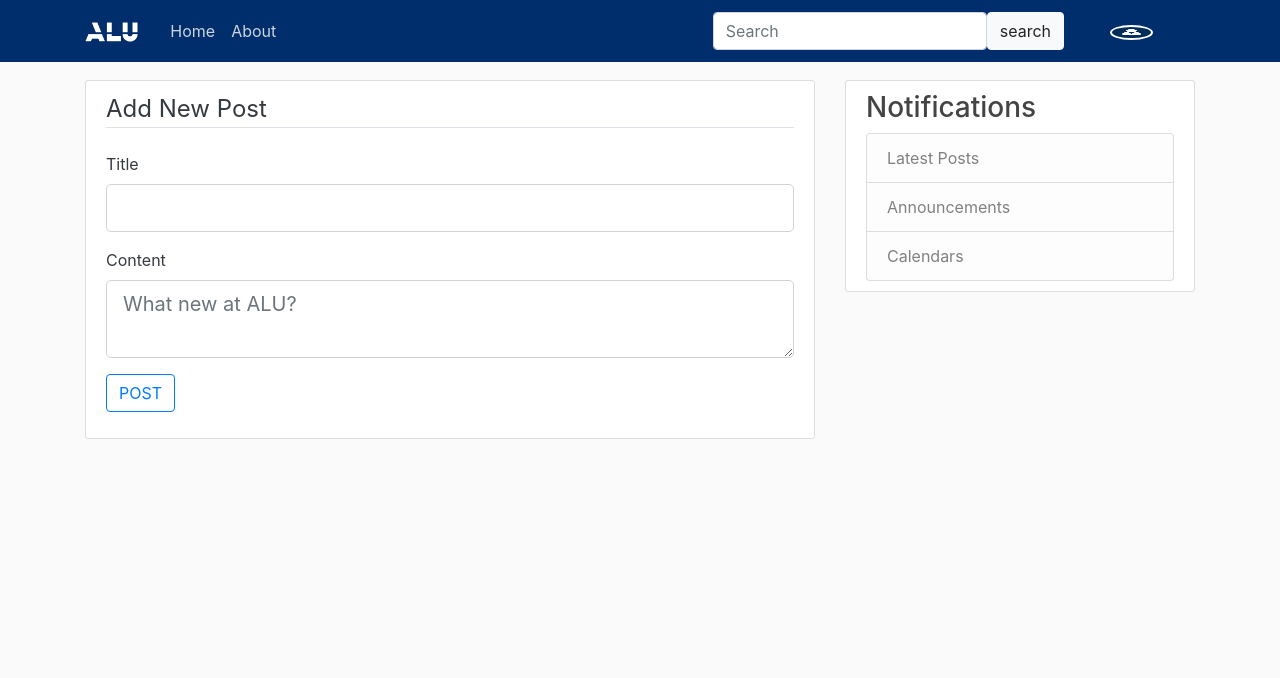
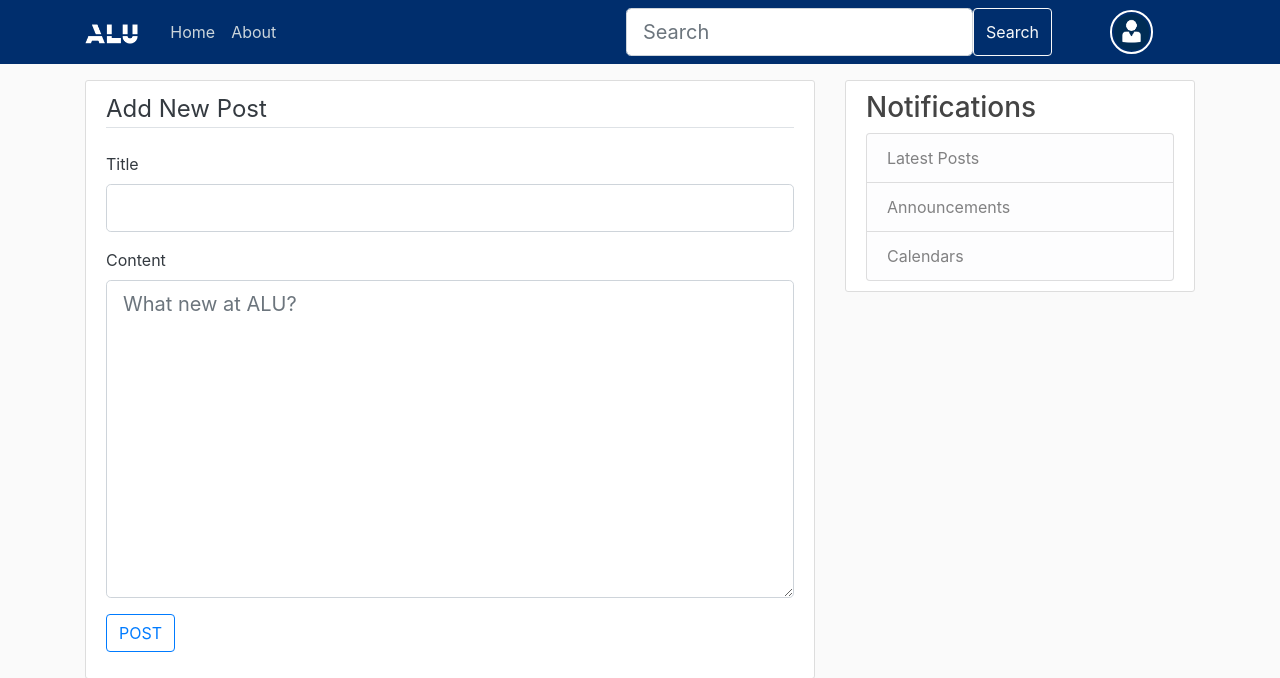
Before and after one commit to ahmedmeshref/ALU_Blog, a Flask app: page /post/new in a window 1280 px wide. Shown: the top 678 px of the page. Run offline with Flask 2, Linux system fonts and the light colour scheme; the visitor is signed in with stand-in values (Sample User, id 1); data comes from the database, SQL or seed files in the repository; parts of the project's set-up code (start-up, migrations or seed data) failed here and were passed over; some libraries are stand-ins or nearby versions.

Commit message:
search_bar added

```diff
--- a/blog/main/forms.py
+++ b/blog/main/forms.py
@@ -1,6 +1,8 @@
 from flask_wtf import FlaskForm
-from wtforms import StringField, PasswordField, SubmitField, BooleanField
-from flask_wtf.file import FileField, FileAllowed
-from wtforms.validators import DataRequired, Length, Email, EqualTo, ValidationError
-from blog.model import User
-from flask_login import current_user
+from wtforms import StringField, SubmitField
+from wtforms.validators import DataRequired
+
+
+class SearchForm(FlaskForm):
+    search = StringField('search', validators=[DataRequired()], render_kw={"placeholder": "Search"})
+    submit = SubmitField('Search')
--- a/blog/posts/forms.py
+++ b/blog/posts/forms.py
@@ -1,6 +1,7 @@
 from flask_wtf import FlaskForm
 from wtforms import StringField, SubmitField, TextAreaField
 from wtforms.validators import DataRequired, Length
+from wtforms.widgets import TextArea
 
 
 class AddPostForm(FlaskForm):
@@ -8,6 +9,6 @@
     form for adding new posts
     """
     title = StringField("Title", validators=[DataRequired(), Length(min=2, max=50)])
-    content = TextAreaField("Content", validators=[DataRequired(), Length(min=10, max=500)],
+    content = TextAreaField("Content", validators=[DataRequired(), Length(min=10, max=500)], widget=TextArea(),
                             render_kw={"placeholder": "What new at ALU?"})
     submit = SubmitField("POST")
--- a/blog/posts/routes.py
+++ b/blog/posts/routes.py
@@ -1,6 +1,8 @@
 from flask import render_template, url_for, request, flash, redirect, abort
 from blog import db
 from blog.posts.forms import AddPostForm
+from blog.main.forms import SearchForm
+
 from blog.model import Post
 from flask_login import current_user, login_required
 from datetime import datetime
@@ -12,6 +14,7 @@
 @posts.route("/post/new", methods=["GET", "POST"])
 @login_required
 def new_post():
+    search_form = SearchForm()
     form = AddPostForm()
     if request.method == 'POST':
         if form.validate_on_submit():
@@ -19,15 +22,17 @@
             db.session.add(post)
             db.session.commit()
             return redirect(url_for('main.home'))
-    return render_template("add_post.html", title="Add New Post", form=form, legend="Add New Post")
+    return render_template("add_post.html", title="Add New Post", form=form,
+                           legend="Add New Post", search_form=search_form)
 
 
 @posts.route("/post/<username>/<int:post_id>")
 def show_post(username, post_id):
+    search_form = SearchForm()
     post = Post.query.filter_by(id=post_id).first()
     if post:
         return render_template('show_post.html', post=post, now=datetime.now().strftime("%Y-%m-%d %H:%M:%S"),
-                               datetime=datetime, current_user=current_user)
+                               datetime=datetime, current_user=current_user, search_form=search_form)
     else:
         return abort(404)
 
@@ -49,6 +54,7 @@
 @posts.route("/post/<int:post_id>/update", methods=['GET', 'POST'])
 @login_required
 def edit_post(post_id):
+    search_form = SearchForm()
     # check if post exists or not
     post = Post.query.get_or_404(post_id)
     # check if a user is using the url to update someone else's post
@@ -68,4 +74,5 @@
                                     post_id=post.id))
     form.title.data = post.title
     form.content.data = post.content
-    return render_template("add_post.html", title="Update Post", form=form, legend="Update Post")
+    return render_template("add_post.html", title="Update Post", form=form,
+                           legend="Update Post", search_form=search_form)
--- a/blog/static/styles.css
+++ b/blog/static/styles.css
@@ -134,3 +134,11 @@
     border: 1px solid #ccc;
   }
 }
+
+
+#search_bar {
+     width: 100px;
+     height: 0;
+     max-width: 50px;
+    max-height: 10px;
+}
--- a/blog/templates/add_post.html
+++ b/blog/templates/add_post.html
@@ -31,7 +31,7 @@
                         {% endfor %}
                     </div>
                 {% else %}
-                    {{ form.content(class="form-control form-control-lg") }}
+                    {{ form.content(cols="20", rows="10", class="form-control form-control-lg") }}
                 {% endif %}
             </div>
         </fieldset>
--- a/blog/templates/base.html
+++ b/blog/templates/base.html
@@ -30,28 +30,23 @@
               <a class="nav-item nav-link" href="{{ url_for('main.about') }}">About</a>
             </div>
             <!-- Navbar Right Side -->
-            <div class="search-bar mr-1" style="display: flex">
-              <input class="form-control" type="text" placeholder="Search" aria-label="Search">
-              <form action="{{ url_for('main.search') }}" method="POST">
-                  <button type="submit" class="btn btn-light">
-                    search
-                  </button>
+            {% if search_form %}
+                <div class="navbar-nav mr-3">
+                  <form action="{{ url_for('main.search', search_text=search_form.search.data) }}" method="POST"
+                        style="display:flex;">
+                      {{ search_form.search(maxlength=50, class="form-control form-control-lg")}}
+                      {{ search_form.submit(class="btn btn-outline-light") }}
                   </form>
-
-
-
-
-
-
                 </div>
+            {% endif %}
             <div class="navbar-nav">
               {% if current_user.is_authenticated %}
-                  <div class="dropdown" style="display: flex;">
-                  <button class="btn btn-outline-light" type="button" id="dropdownMenu2" data-toggle="dropdown"
+                  <div class="dropdown">
+                      <button class="btn btn-outline-light " type="button" id="dropdownMenu2" data-toggle="dropdown"
                       style="padding: 1px; border: 0">
                         <img class="rounded-circle account-img" style="padding: 0; margin: 0; max-width: 35%;
-                        height: 35%; border: 2px white solid;" src="{{ url_for('static', filename='profile_pics/'
-                        + current_user.profile_image) }}" alt="user_pic">
+                            height: 35%; border: 2px white solid;" src="{{ url_for('static',
+                            filename='profile_pics/'+ current_user.profile_image) }}" alt="user_pic">
                       </button>
                       <div class="dropdown-menu text-center small">
                         <a class="btn btn-primary dropdown-item" href="{{ url_for('posts.new_post') }}">New Post</a>
```
Also changed, not shown: blog/main/routes.py (+8 -5 lines), blog/users/routes.py (+6 -3 lines). Lines whose indentation alone changed are shown as unchanged.
